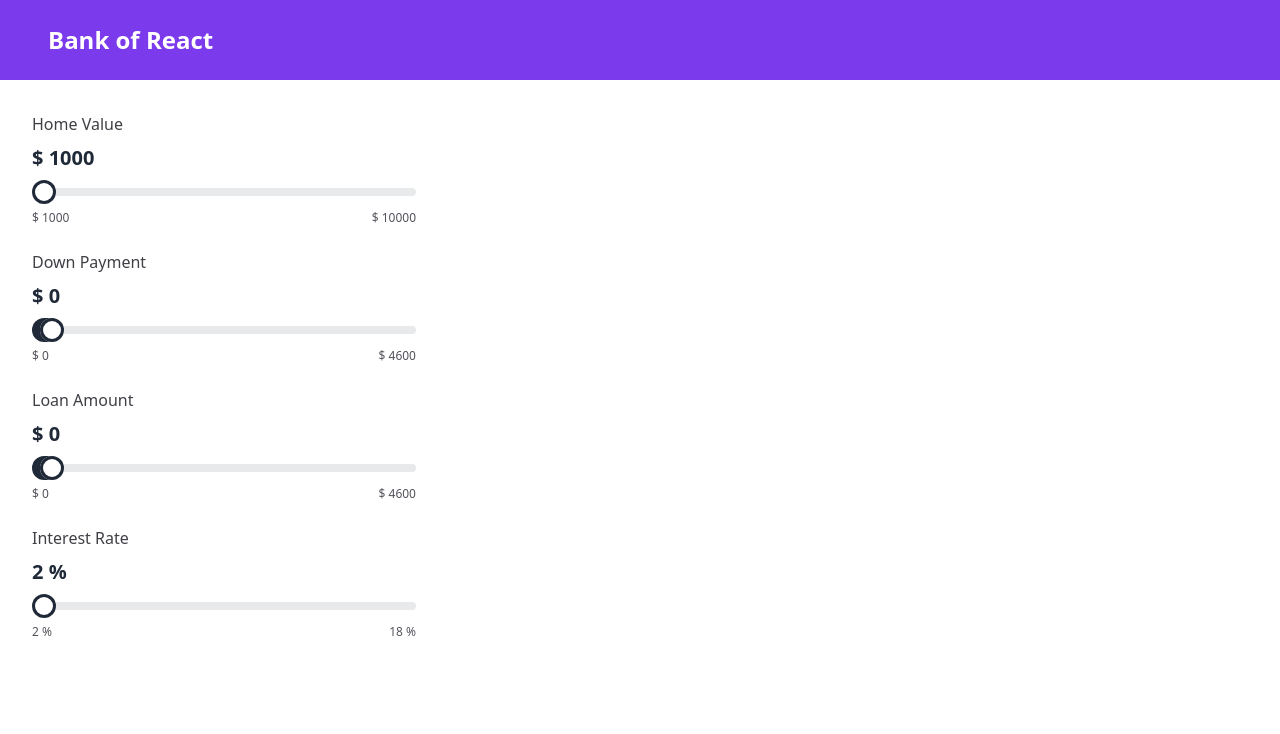
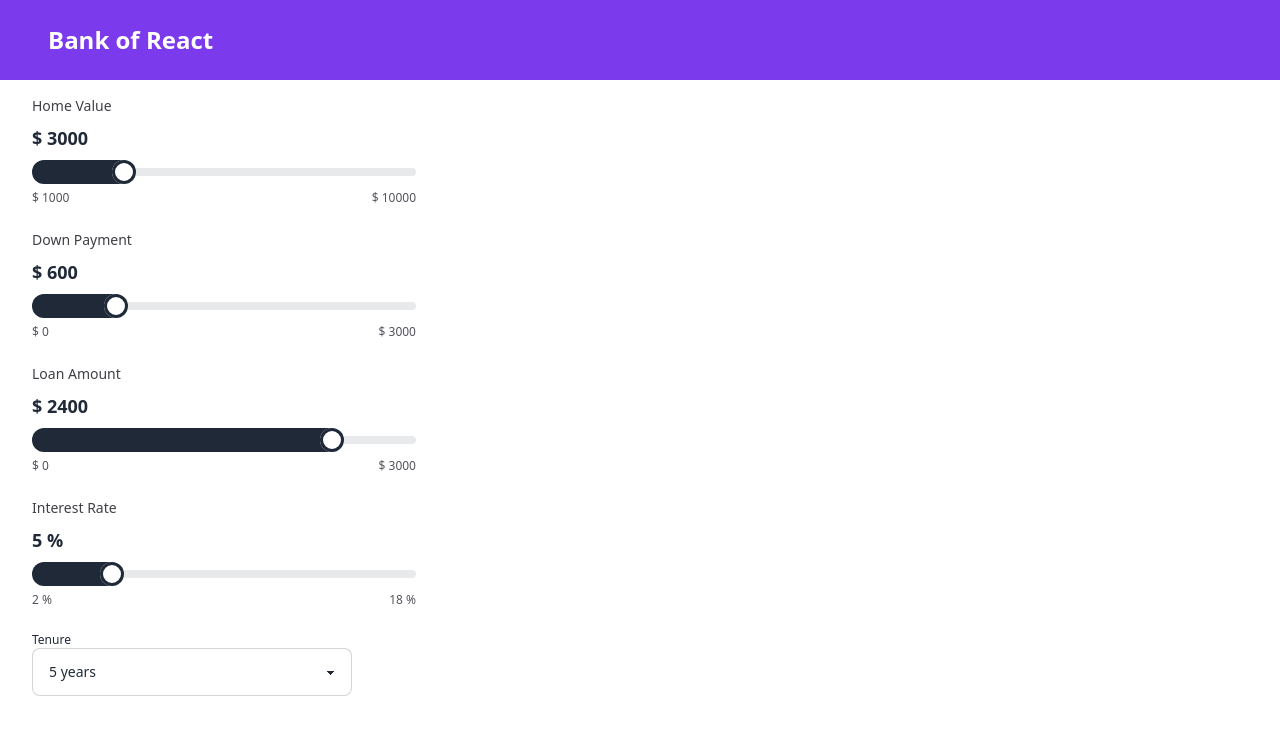
Before and after one commit to nirzon47/bank-of-react, a React (Create React App) app: page / in a window 1280 px wide. Shown: the top 734 px of the page. Built offline with nearby package versions, Linux system fonts and the light colour scheme.

Commit message:
restructured how data is passed between components

```diff
--- a/src/App.jsx
+++ b/src/App.jsx
@@ -1,12 +1,22 @@
 import Header from './Header'
-import Main from './Main'
+import Sliders from './Sliders'
+
+import { useState } from 'react'
 
 const App = () => {
+	const [data, setData] = useState({
+		homeValue: 3000,
+		downPayment: 3000 * 0.2,
+		loanAmount: 3000 * 0.8,
+		loanTerm: 5,
+		interestRate: 5,
+	})
+
 	return (
-		<>
+		<div>
 			<Header />
-			<Main />
-		</>
+			<Sliders data={data} setData={setData} />
+		</div>
 	)
 }
 
--- a/src/ChartItem.jsx
+++ /dev/null
@@ -1,56 +0,0 @@
-import { useState } from 'react'
-
-const ChartItem = ({ min, max, step, label, type, id }) => {
-	const [value, setValue] = useState(min)
-	const handleChange = (e) => {
-		setValue(e.target.value)
-	}
-
-	const showValue = () => {
-		console.log(value)
-	}
-
-	return type === 'money' ? (
-		<div className='w-96'>
-			<h2 className='mb-2 font-medium text-zinc-700'>{label}</h2>
-			<p className='mb-2 text-xl font-bold'>$ {value}</p>
-			<div className='tooltip w-96' data-tip={value}>
-				<input
-					type='range'
-					min={min}
-					max={max}
-					step={step}
-					className='mb-1 range'
-					onChange={handleChange}
-					onMouseOver={showValue}
-					id={id}
-				/>
-			</div>
-			<div className='flex justify-between'>
-				<span className='text-xs text-zinc-600'>$ {min}</span>
-				<span className='text-xs text-zinc-600'>$ {max}</span>
-			</div>
-		</div>
-	) : (
-		<div className='w-96'>
-			<h2 className='mb-2 font-medium text-zinc-700'>{label}</h2>
-			<p className='mb-2 text-xl font-bold'>{value} %</p>
-			<input
-				type='range'
-				min={min}
-				max={max}
-				step={step}
-				value={value}
-				className='mb-1 range'
-				onChange={handleChange}
-				onMouseOver={showValue}
-			/>
-			<div className='flex justify-between'>
-				<span className='text-xs text-zinc-600'>{min} %</span>
-				<span className='text-xs text-zinc-600'>{max} %</span>
-			</div>
-		</div>
-	)
-}
-
-export default ChartItem
--- a/src/Charts.jsx
+++ /dev/null
@@ -1,41 +0,0 @@
-import ChartItem from './ChartItem'
-
-const Charts = () => {
-	return (
-		<div className='flex flex-col gap-6 p-8'>
-			<ChartItem
-				min={1000}
-				max={10000}
-				step={1000}
-				label={'Home Value'}
-				id='home-value'
-				type='money'
-			/>
-			<ChartItem
-				min={0}
-				max={4600}
-				step={100}
-				label={'Down Payment'}
-				id='down-payment'
-				type='money'
-			/>
-			<ChartItem
-				min={0}
-				max={4600}
-				step={100}
-				label={'Loan Amount'}
-				id='loan-amount'
-				type='money'
-			/>
-			<ChartItem
-				min={2}
-				max={18}
-				step={1}
-				label={'Interest Rate'}
-				id='interest-rate'
-				type='percent'
-			/>
-		</div>
-	)
-}
-export default Charts
--- /dev/null
+++ b/src/Dropdown.jsx
@@ -0,0 +1,16 @@
+const Dropdown = () => {
+	return (
+		<div>
+			<p className='text-xs'>Tenure</p>
+			<select className='w-full max-w-xs select select-bordered' id='loanTerm'>
+				<option>5 years</option>
+				<option>10 years</option>
+				<option>15 years</option>
+				<option>20 years</option>
+				<option>25 years</option>
+			</select>
+		</div>
+	)
+}
+
+export default Dropdown
--- a/src/Main.jsx
+++ /dev/null
@@ -1,10 +0,0 @@
-import Charts from './Charts'
-
-const Main = () => {
-	return (
-		<div>
-			<Charts />
-		</div>
-	)
-}
-export default Main
--- /dev/null
+++ b/src/Slider.jsx
@@ -0,0 +1,46 @@
+const Slider = ({ min, max, step, label, type, id, value, onChange }) => {
+	return type === 'money' ? (
+		<div className='w-96'>
+			<h2 className='mb-2 text-sm font-medium text-zinc-700'>{label}</h2>
+			<p className='mb-2 text-lg font-bold'>$ {value}</p>
+			<div className='tooltip w-96' value-tip={value}>
+				<input
+					onChange={onChange}
+					type='range'
+					min={min}
+					max={max}
+					step={step}
+					className='mb-1 range'
+					id={id}
+					value={value}
+				/>
+			</div>
+			<div className='flex justify-between'>
+				<span className='text-xs text-zinc-600'>$ {min}</span>
+				<span className='text-xs text-zinc-600'>$ {max}</span>
+			</div>
+		</div>
+	) : (
+		<div className='w-96'>
+			<h2 className='mb-2 text-sm font-medium text-zinc-700'>{label}</h2>
+			<p className='mb-2 text-lg font-bold'>{value} %</p>
+			<div className='tooltip w-96' data-tip={value}>
+				<input
+					onChange={onChange}
+					type='range'
+					min={min}
+					max={max}
+					step={step}
+					value={value}
+					className='mb-1 range'
+				/>
+			</div>
+			<div className='flex justify-between'>
+				<span className='text-xs text-zinc-600'>{min} %</span>
+				<span className='text-xs text-zinc-600'>{max} %</span>
+			</div>
+		</div>
+	)
+}
+
+export default Slider
--- /dev/null
+++ b/src/Sliders.jsx
@@ -0,0 +1,83 @@
+import Slider from './Slider'
+import Dropdown from './Dropdown'
+
+const Sliders = ({ data, setData }) => {
+	return (
+		<div className='flex flex-col gap-6 px-8 py-4'>
+			<Slider
+				onChange={(e) => {
+					const value = Number(e.target.value)
+
+					setData({
+						...data,
+						homeValue: value.toFixed(0),
+						downPayment: (0.2 * value).toFixed(0),
+						loanAmount: (0.8 * value).toFixed(0),
+					})
+				}}
+				value={data.homeValue}
+				min={1000}
+				max={10000}
+				step={1000}
+				label={'Home Value'}
+				id='homeValue'
+				type='money'
+			/>
+			<Slider
+				onChange={(e) => {
+					const value = Number(e.target.value)
+
+					setData({
+						...data,
+						downPayment: value.toFixed(0),
+						loanAmount: (data.homeValue - value).toFixed(0),
+					})
+				}}
+				value={data.downPayment}
+				min={0}
+				max={data.homeValue}
+				step={100}
+				label={'Down Payment'}
+				id='downPayment'
+				type='money'
+			/>
+			<Slider
+				onChange={(e) => {
+					const value = Number(e.target.value)
+
+					setData({
+						...data,
+						loanAmount: value.toFixed(0),
+						downPayment: (data.homeValue - value).toFixed(0),
+					})
+				}}
+				value={data.loanAmount}
+				min={0}
+				max={data.homeValue}
+				step={100}
+				label={'Loan Amount'}
+				id='downPayment'
+				type='money'
+			/>
+			<Slider
+				onChange={(e) => {
+					const value = Number(e.target.value)
+
+					setData({
+						...data,
+						interestRate: value.toFixed(0),
+					})
+				}}
+				value={data.interestRate}
+				min={2}
+				max={18}
+				step={0.5}
+				label={'Interest Rate'}
+				id={'interestRate'}
+				type='percent'
+			/>
+			<Dropdown />
+		</div>
+	)
+}
+export default Sliders
```
